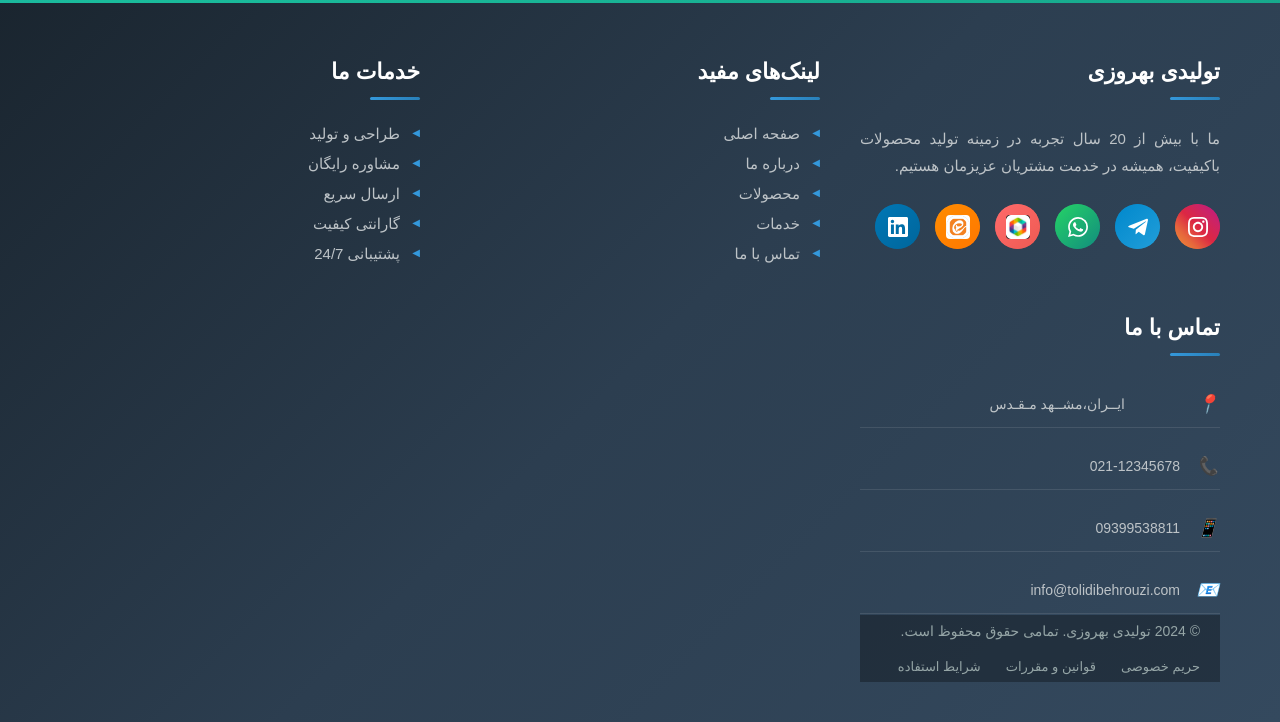
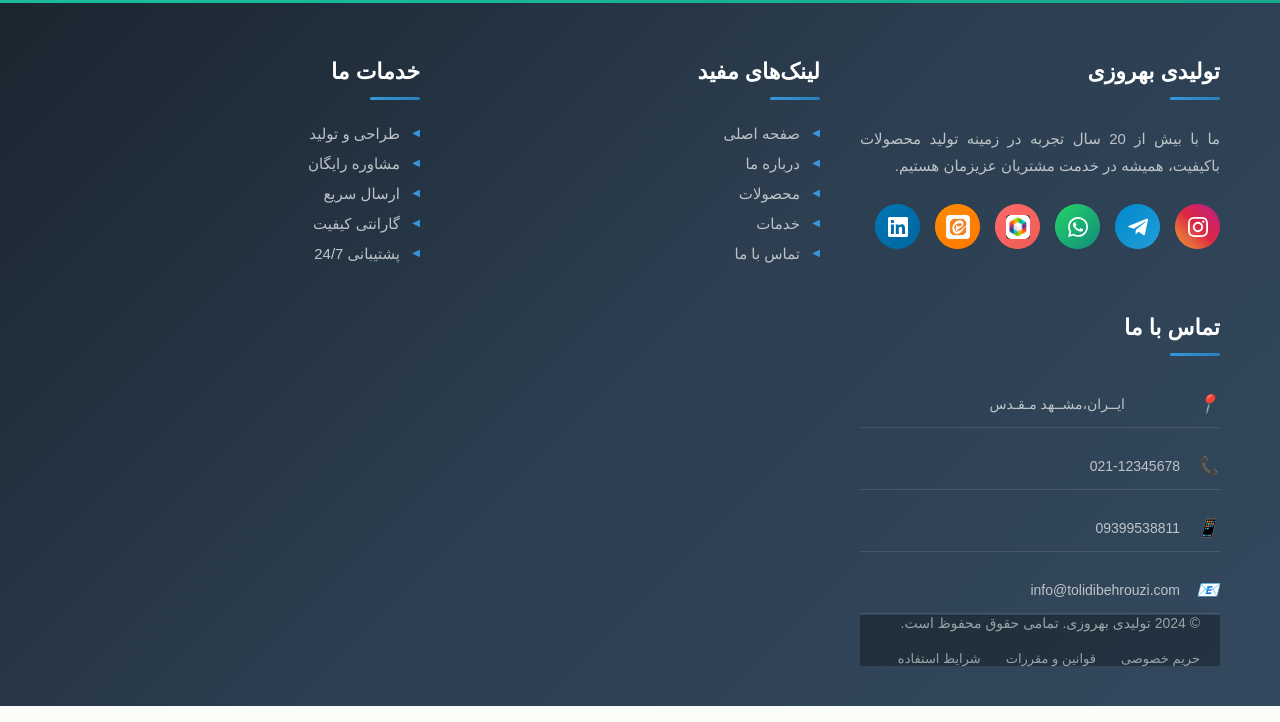
Before and after one commit to Mahdi-Behrouzi/tolidi_behrouzi, a PHP site: page / in a window 1280 px wide. Shown: the part 2398-3120 px from the top of the page. Run offline with PHP 8.4, Linux system fonts and the light colour scheme; some libraries are stand-ins or nearby versions.

Commit message:
Update style.css

```diff
--- a/style.css
+++ b/style.css
@@ -922,7 +922,7 @@ body, html {
 .footer-bottom {
   background: rgba(0, 0, 0, 0.3);
   backdrop-filter: blur(10px);
-  padding: 8px 0;
+  padding: 0px 0;
 }
 
 .footer-bottom-content {
```
